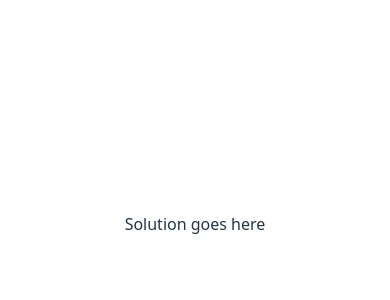
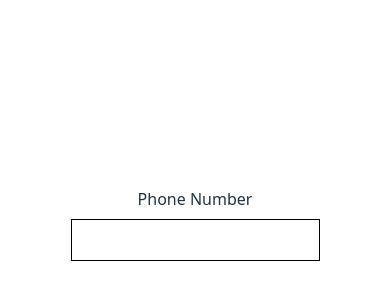
Before and after one commit to mohiyuddinshaikh/react-coding-problems, a React (Vite) app: page / in a window 390 px wide. Shown: the part 198-498 px from the top of the page. Built offline with nearby package versions, Linux system fonts and the light colour scheme.

Commit message:
solution: phone number input

```diff
--- a/src/App.jsx
+++ b/src/App.jsx
@@ -1,7 +1,13 @@
 import "./App.css";
+import PhoneNumberInput from "./components/PhoneNumberInput";
 
 function App() {
-  return <div className="">Solution goes here</div>;
+  return (
+    <div className="flex flex-col gap-2">
+      <label htmlFor="phoneNumber">Phone Number</label>
+      <PhoneNumberInput />
+    </div>
+  );
 }
 
 export default App;
--- /dev/null
+++ b/src/components/PhoneNumberInput.jsx
@@ -0,0 +1,40 @@
+import { useState } from "react";
+
+export default function PhoneNumberInput() {
+  const [value, setValue] = useState("");
+
+  const formatNumber = (input) => {
+    const digits = input.replace(/\D/g, "");
+
+    let formatted = digits;
+
+    if (digits.length > 3) {
+      formatted = `(${digits.slice(0, 3)})${digits.slice(3)}`;
+    }
+
+    if (digits.length > 6) {
+      formatted = `(${digits.slice(0, 3)})${digits.slice(3, 6)}-${digits.slice(
+        6
+      )}`;
+    }
+
+    return formatted;
+  };
+
+  const handleChange = (e) => {
+    const input = e.target.value;
+    const formatted = formatNumber(input);
+    setValue(formatted);
+  };
+
+  return (
+    <input
+      id="phoneNumber"
+      type="text"
+      className="border-1 border-black p-2"
+      onChange={handleChange}
+      value={value}
+      maxLength={13}
+    />
+  );
+}
```
